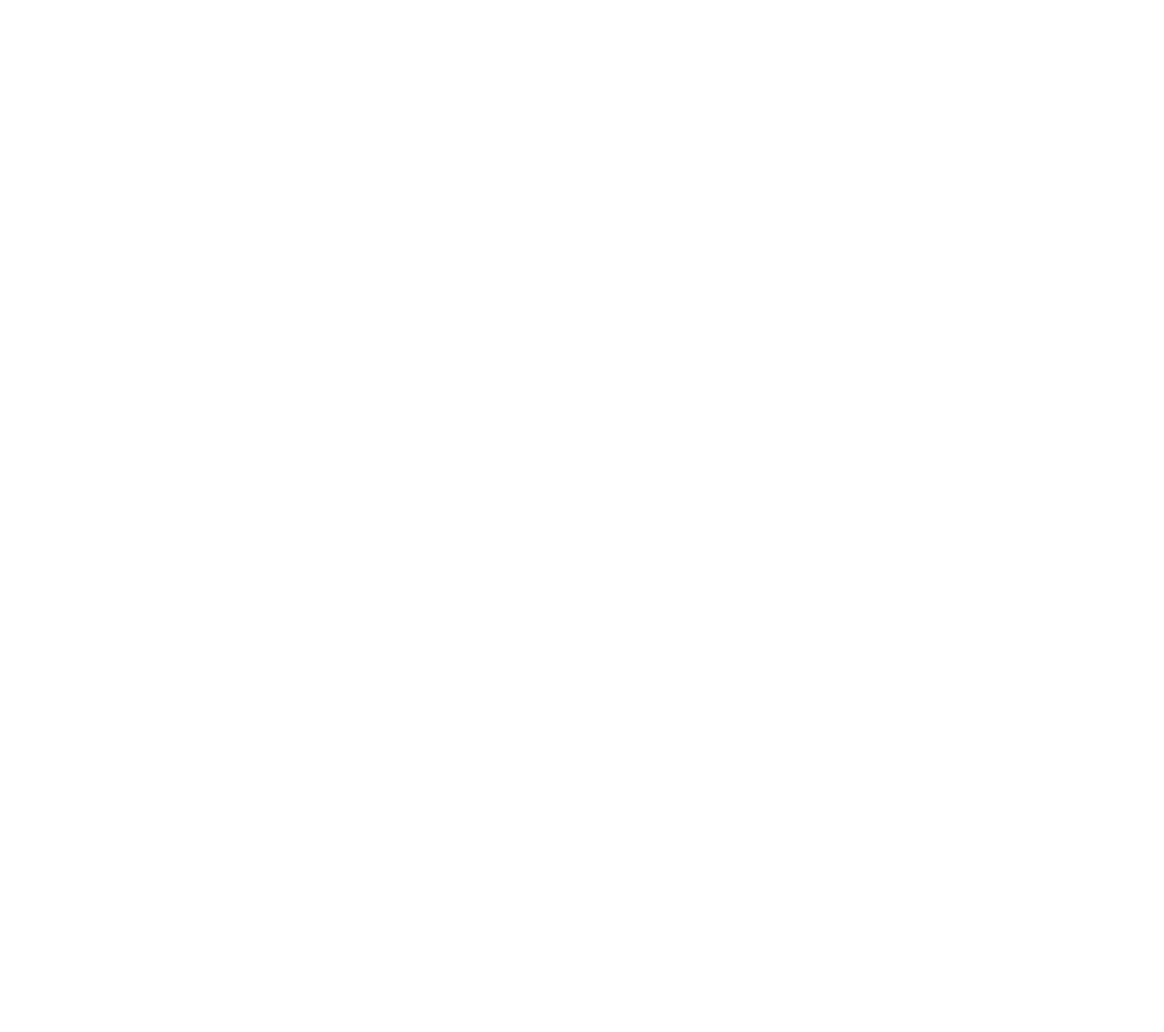
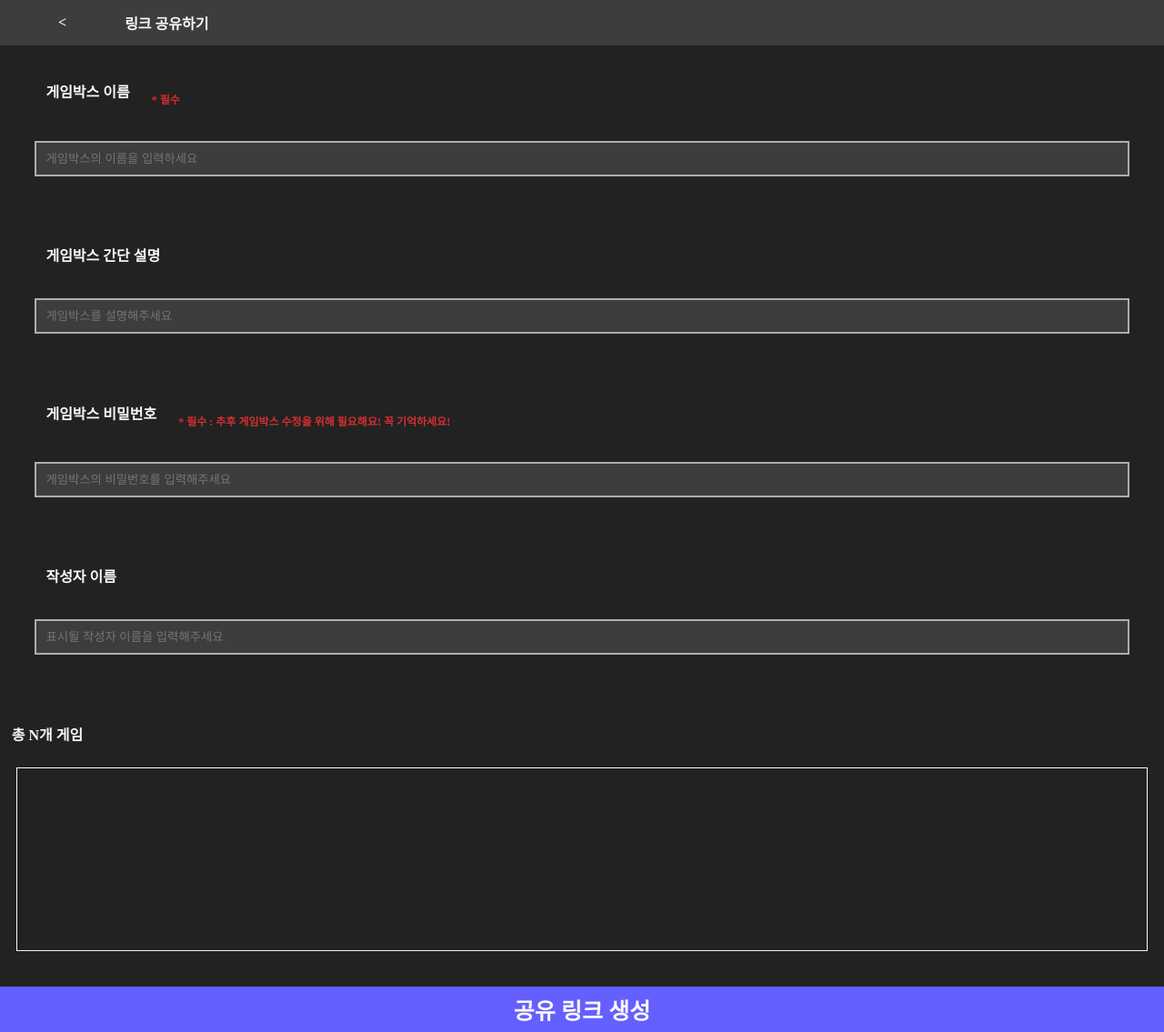
Before and after one commit to haeundae-triangle/hongsam-FE, a React (Create React App) app: page /MakeLink in a window 1280 px wide. Before the commit this address had no page. Shown: the whole page at 91% size. Before the commit the page ends 800 px from the top, so only its background shows below. Built offline with nearby package versions, Linux system fonts and the light colour scheme.

Commit message:
Feat : 게임박스 정보 입력 페이지 구현

```diff
--- a/src/App.js
+++ b/src/App.js
@@ -3,10 +3,10 @@ import { BrowserRouter as Router, Routes, Route } from "react-router-dom";
 import GameBox from "./pages/GameBox.js"
 import GameListDetail from "./pages/GameListDetail.js"
 import GameDetail from "./pages/GameDetail.js"
+import MakeLink from "./pages/MakeLink.js"
 import Search from "./pages/Search.js"
 import styled from 'styled-components'
 
-// TODO - 페이지별로 라우터 만들기
 function App() {
   return (
     <Container>
@@ -19,6 +19,9 @@ function App() {
           {/* TODO : 개별 게임리스트, 개별 게임으로 이동하도록 수정 */}
           <Route path="GameListDetail" element={<GameListDetail />}></Route>
           <Route path="GameDetail" element={<GameDetail />}></Route>
+
+          {/* TODO : 리스트를 담아 이동하도록 수정 */}
+          <Route path="MakeLink" element={<MakeLink />}></Route>
         </Routes>
       </Router>
     </Container>
--- a/src/pages/GameBox.js
+++ b/src/pages/GameBox.js
@@ -1,4 +1,6 @@
 import { useState } from 'react';
+import { useNavigate } from 'react-router-dom';
+
 import ToolbarTopSide from "../components/ToolbarTopside";
 // import { SearchBar } from "../components/SearchBar";
 // import { InBox } from "../components/GameBox/InBox"
@@ -8,6 +10,11 @@ import styled from 'styled-components';
 const GameBox = () => {
 const [selectedList, setSelectedList] = useState([]);
 
+const navigate = useNavigate();
+const handleClick = () => {
+  navigate('/MakeLink');
+};
+
 return (
   <Container>
     <ToolbarTopSide />
@@ -16,7 +23,7 @@ return (
     <GameContainer>
       <Games checkbox={true}/>
     </GameContainer>
-    <ShareContainer>
+    <ShareContainer onClick={handleClick}>
       <H2>총 {selectedList.length}개 게임 공유하기</H2>
     </ShareContainer>
   </Container>
--- /dev/null
+++ b/src/pages/MakeLink.js
@@ -0,0 +1,115 @@
+import styled from 'styled-components';
+import { Games } from '../components/Main/Games'
+
+const GameBox = () => {
+
+  return (
+    <Container>
+      <TopBar>
+        <H3>{"<"}</H3>
+        <H3>링크 공유하기</H3>
+      </TopBar>
+      <InfoContainer>
+        <TextContainer>
+          <H3>게임박스 이름</H3>
+          <H5>* 필수</H5>
+        </TextContainer>
+        <Input placeholder="게임박스의 이름을 입력하세요" />
+      </InfoContainer>
+      <InfoContainer>
+        <H3>게임박스 간단 설명</H3>
+        <Input placeholder="게임박스를 설명해주세요" />
+      </InfoContainer>
+      <InfoContainer>
+        <TextContainer>
+          <H3>게임박스 비밀번호</H3>
+          <H5>* 필수 : 추후 게임박스 수정을 위해 필요해요! 꼭 기억하세요!</H5>
+        </TextContainer>
+        <Input placeholder="게임박스의 비밀번호를 입력해주세요" />
+      </InfoContainer>
+      <InfoContainer>
+        <H3>작성자 이름</H3>
+        <Input placeholder="표시될 작성자 이름을 입력해주세요" />
+      </InfoContainer>
+      <H3>총 N개 게임</H3>
+      <ListContainer>
+      </ListContainer>
+      <ShareContainer>
+        <H2>공유 링크 생성</H2>
+      </ShareContainer>
+    </Container>
+  );
+}
+
+export default GameBox;
+
+const Container = styled.div`
+  height: auto;
+  background-color: #222222;
+`
+
+const TopBar = styled.div`
+  height: 50px;
+  background-color: #3D3D3D;
+  display: flex;
+  align-items: center;
+
+  & > h3 {
+    margin: 0 0 0 5%;
+  }
+`
+
+const InfoContainer = styled.div`
+  height: auto;
+  margin: 3% 3%;
+`
+
+const TextContainer = styled.div`
+  display: flex;
+`
+
+const Input = styled.input`
+  width: 100%;
+  padding: 10px;
+  margin: 3% 0;
+  border: solid 2px #AEAEAE;
+  background-color: #3D3D3D;
+  box-sizing: border-box;
+`
+
+const ListContainer = styled.div`
+  margin: 2% auto;
+  constent-align: center;
+  border: solid 1px #F8F8F8;
+  width: 97%;
+  height: 200px;
+`
+
+const ShareContainer = styled.div`
+  display: flex;
+  align-items: center;
+  justify-content: center;
+  background-color: #645FFF;
+  width: 100%;
+  height: 50px;
+  margin-top: 3%;
+`
+
+const H2 = styled.h2`
+  color: #F8F8F8;
+  font-size: 25px;
+  text-align: center;
+  justify-align: center;
+`
+
+const H3 = styled.h3`
+  font-size: 16px;
+  color: #F8F8F8;
+  margin: 0 1%;
+`
+
+const H5 = styled.h5`
+  font-size: 12px;
+  color: #D32F2F;
+  margin: 1% 0 0 1%;
+`
```
